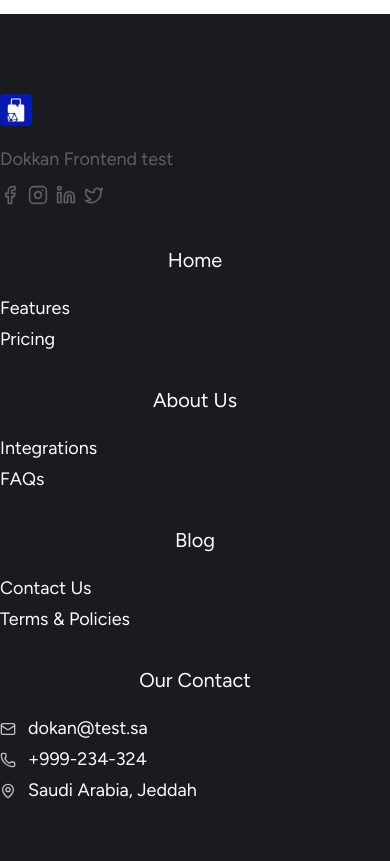
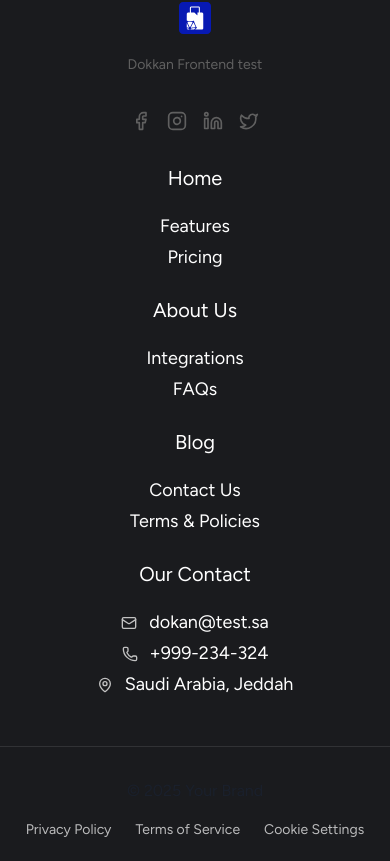
Before and after one commit to alyzidan/dokkan, a Next.js app: page / in a window 390 px wide. Shown: the part 983-1844 px from the top of the page. Built offline with nearby package versions, Linux system fonts and the light colour scheme.

Commit message:
feat(ui-login) optmizing login button

```diff
--- a/src/components/Footer/index.tsx
+++ b/src/components/Footer/index.tsx
@@ -25,18 +25,20 @@ export default function Footer() {
     >
       <div className={styles.footer__container}>
         <div className={styles.footer__columns}>
-          <div className={styles.footer__column}>
+          <div
+            className={`${styles.footer__column} ${styles.footer__columnFirst}`}
+          >
             <h4 className="text-center md:text-left">
               <Image
                 src={Logo}
                 alt="Dokkan Logo"
                 width={32}
                 height={32}
-                className={styles.navbar__logo}
+                className={`${styles.navbar__logo} mx-auto md:mx-0`}
               />
             </h4>
             <p className={styles.footer__link}>Dokkan Frontend test</p>
-            <div className="flex my-2 flex-row items-center gap-2">
+            <div className="flex my-2 flex-row items-center  gap-4">
               <a href="/">
                 <Facebook size={20} color="#606060" size={20} />
               </a>
--- a/src/components/Footer/styles.module.scss
+++ b/src/components/Footer/styles.module.scss
@@ -2,23 +2,24 @@
 
 .footer {
   background-color: $color-dark;
-  padding: $space-2xl 0px;
+  padding: $space-2xl 0;
   width: 100%;
   display: block;
+  position: relative;
+  z-index: 10;
 
-  z-index: 10;
-  &__link {
-    color: $color-dark-grey !important;
+  &__container {
+    max-width: 1280px;
+    margin: 0 auto;
+    padding: 0 $space-md;
   }
+
   &__columns {
     display: flex;
     flex-wrap: wrap;
     gap: $space-xl;
     margin-top: $space-xl;
     margin-bottom: 10rem;
-    p {
-      color: $color-dark-grey;
-    }
   }
 
   &__column {
@@ -31,6 +32,7 @@
       font-size: $text-xl;
       color: $color-white;
       margin-bottom: $space-md;
+      text-align: center;
     }
 
     a,
@@ -41,6 +43,7 @@
       display: flex;
       align-items: center;
       gap: $space-xs;
+      transition: color $transition-fast ease;
 
       &:hover {
         color: $color-primary;
@@ -48,124 +51,105 @@
     }
   }
 
-  @media (min-width: 768px) {
-    &__column {
-      flex: 1 1 calc(20% - $space-xl);
+  &__columnFirst {
+    @media (min-width: 768px) {
+      flex: 0 1 30%; // Wider first column (30%)
+      min-width: 250px; // Ensure it doesn't get too small
     }
   }
 
-  &__container {
-    max-width: 1280px;
-    margin: 0 auto;
-    padding: var(--footer-padding) $space-md;
-    display: grid;
-    grid-template-columns: var(--main-col-width) repeat(
-        4,
-        var(--regular-col-width)
-      );
-    gap: var(--footer-gap);
-  }
+  @media (min-width: 768px) {
+    &__column {
+      //   flex: 1 1 calc(17.5% - $space-xl); // Other columns share remaining space
+      flex: 1 1 calc(30.5% - 2rem);
 
-  &__downloadButton {
-    background-color: $color-primary;
-    color: $color-white;
-    padding: $space-xs $space-sm;
-    border-radius: $radius-md;
-    border: none;
-    cursor: pointer;
-    font-size: $text-sm;
-    text-align: left;
-    transition: background-color $transition-fast ease;
+      text-align: left;
 
-    &:hover {
-      background-color: $color-primary-dark;
+      h4 {
+        text-align: left;
+      }
+    }
+
+    &__column:not(&__columnFirst) {
+      flex: 1 1 calc((62% - ($space-xl * 3)) / 4); // Precise distribution
     }
   }
 
-  &__col {
-    display: flex;
-    flex-direction: column;
-    gap: $space-md;
-  }
-
-  &__heading {
-    font-size: $text-base;
-    font-weight: 600;
-    color: $color-text;
-    margin-bottom: $space-xs;
-  }
-
-  &__list {
-    display: flex;
-    flex-direction: column;
-    gap: $space-xs;
-    list-style: none;
-  }
-
-  &__listItem {
-    font-size: $text-sm;
-  }
-
   &__link {
-    color: $color-text-light;
-    text-decoration: none;
-    transition: color $transition-fast ease;
-
-    &:hover {
-      color: $color-primary;
-    }
+    color: $color-dark-grey !important;
+    font-size: $text-sm !important;
+    margin-bottom: $space-lg;
   }
 
   &__copyright {
-    // border-top: 1px solid $color-border;
-    padding: $space-md;
+    border-top: 1px solid rgba($color-white, 0.1);
+    padding: $space-xl $space-md $space-md;
     display: flex;
-    flex-wrap: wrap;
-    justify-content: space-between;
+    flex-direction: column;
+    align-items: center;
     gap: $space-md;
-    font-size: $text-sm;
-    color: $color-text-light;
+    text-align: center;
+
+    @media (min-width: 768px) {
+      flex-direction: row;
+      justify-content: space-between;
+      text-align: left;
+    }
   }
 
   &__legalLinks {
     display: flex;
-    gap: $space-md;
+    gap: $space-lg;
+    flex-wrap: wrap;
+    justify-content: center;
+
+    @media (min-width: 768px) {
+      justify-content: flex-end;
+    }
   }
 
   &__legalLink {
-    color: $color-text-light;
+    color: rgba($color-white, 0.7);
     text-decoration: none;
+    font-size: $text-sm;
     transition: color $transition-fast ease;
 
     &:hover {
-      color: $color-primary;
+      color: $color-white;
     }
   }
 }
 
 @media (max-width: 1024px) {
-  .footer__container {
-    grid-template-columns: repeat(2, 1fr);
-    row-gap: $space-2xl;
+  .footer {
+    &__columns {
+      gap: $space-lg;
+    }
+
+    &__container {
+      padding: 0 $space-lg;
+    }
   }
 }
 
 @media (max-width: 640px) {
-  .footer__container {
-    grid-template-columns: 1fr;
-  }
+  .footer {
+    &__columns {
+      margin-bottom: $space-2xl;
+    }
 
-  .footer__lower {
-    grid-template-columns: 1fr;
-    gap: $space-lg;
-  }
+    &__column {
+      align-items: center;
+      text-align: center;
 
-  .footer__copyright {
-    flex-direction: column;
-    text-align: center;
-  }
+      h4 {
+        text-align: center;
+      }
 
-  .footer__legalLinks {
-    justify-content: center;
+      a,
+      p {
+        justify-content: center;
+      }
+    }
   }
 }
--- a/src/components/Header/index.tsx
+++ b/src/components/Header/index.tsx
@@ -121,7 +121,7 @@ const Header = () => {
             <span className="flex items-center">
               Dashboard
               <svg
-                class="rtl:rotate-180 w-3.5 h-3.5 ms-2"
+                className="rtl:rotate-180 w-3.5 h-3.5 ms-2"
                 aria-hidden="true"
                 xmlns="http://www.w3.org/2000/svg"
                 fill="none"
@@ -129,9 +129,9 @@ const Header = () => {
               >
                 <path
                   stroke="currentColor"
-                  stroke-linecap="round"
-                  stroke-linejoin="round"
-                  stroke-width="2"
+                  strokeLinecap="round"
+                  strokeLinejoin="round"
+                  strokeWidth="2"
                   d="M1 5h12m0 0L9 1m4 4L9 9"
                 />
               </svg>
--- a/src/components/Header/styles.module.scss
+++ b/src/components/Header/styles.module.scss
@@ -104,7 +104,7 @@
 .navbar__button {
   color: $color-white;
   background-color: $color-white;
-  padding: $space-md $space-lg;
+  padding: $space-sm $space-lg;
   border-radius: $radius-full;
   font-weight: 500;
   font-size: $text-base;
--- a/src/components/LoginForm/index.tsx
+++ b/src/components/LoginForm/index.tsx
@@ -26,7 +26,7 @@ export const LoginForm = () => {
   const passwordValue = watch("password");
 
   return (
-    <motion.div className={`${styles.loginForm__wrapper} py-20`}>
+    <motion.div className={`${styles.loginForm__wrapper} pt-20 `}>
       <motion.div
         className={styles.loginForm}
         initial={{ opacity: 0, y: 20 }}
@@ -189,7 +189,8 @@ export const LoginForm = () => {
 
           <motion.button
             type="submit"
-            className={`${styles.loginForm__button} text-white bg-gradient-to-b from-blue-500 via-blue-600 to-blue-700 hover:bg-gradient-to-t focus:ring-4 focus:outline-none focus:ring-blue-300 dark:focus:ring-blue-800 shadow-lg shadow-blue-500/50 dark:shadow-lg  font-medium rounded-lg text-sm px-5 py-2.5 `}
+            // className={`${styles.loginForm__button} text-white bg-gradient-to-b from-blue-500 via-blue-600 to-blue-700 hover:bg-gradient-to-t focus:ring-4 focus:outline-none focus:ring-blue-300 dark:focus:ring-blue-800 shadow-lg shadow-blue-500/50 dark:shadow-lg  font-medium rounded-lg text-sm px-5 py-2.5 `}
+            className={`${styles.loginForm__button} text-white focus:ring-4 focus:outline-none focus:ring-blue-300 dark:focus:ring-blue-800 shadow-lg  dark:shadow-md  font-medium rounded-lg text-sm px-5 py-2.5 `}
             disabled={isSubmitting}
             whileHover={{ scale: 1.02 }}
             whileTap={{ scale: 0.98 }}
--- a/src/components/LoginForm/styles.module.scss
+++ b/src/components/LoginForm/styles.module.scss
@@ -64,6 +64,7 @@
     transition: all $transition-fast ease;
     width: 100%;
     padding-right: $space-2xl;
+    background-color: $color-white;
 
     &:focus {
       outline: none;
@@ -77,12 +78,12 @@
 
     &--success {
       border-color: $color-success;
-      background-color: rgba($color-success, 0.05);
+      //   background-color: rgba($color-success, 1);
     }
 
     &--error {
       border-color: $color-error;
-      background-color: rgba($color-error, 0.05);
+      //   background-color: rgba($color-error, 1);
     }
   }
 
@@ -129,13 +130,14 @@
   }
   &__button {
     background-color: #030b53;
+    background: linear-gradient(90deg, 030b53 0%, #142191 100%);
     background-image: url("../../public/recbg.png") !important;
-    background-position: left;
+    background-position: -30% 37%;
     color: $color-white;
-    padding: $space-lg;
+    padding: $space-md;
     font-size: $text-lg;
     border-radius: $radius-md;
-    border: none;
+    border: 2px solid $color-border-light;
     font-size: $text-base;
     font-weight: 500;
     cursor: pointer;
```
